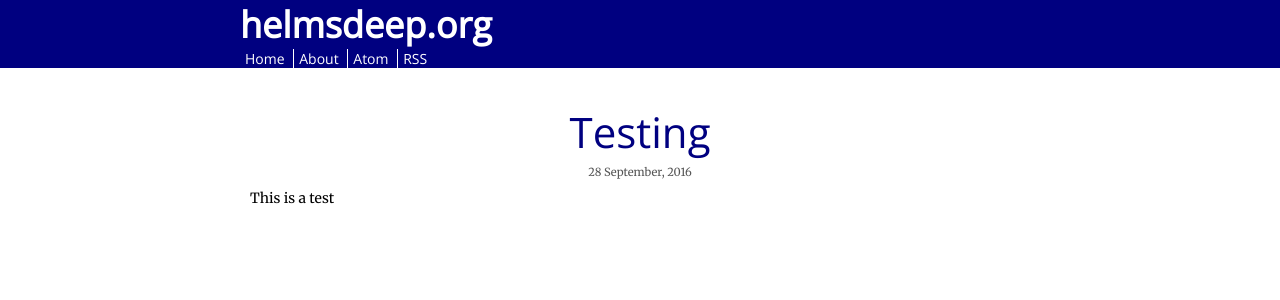
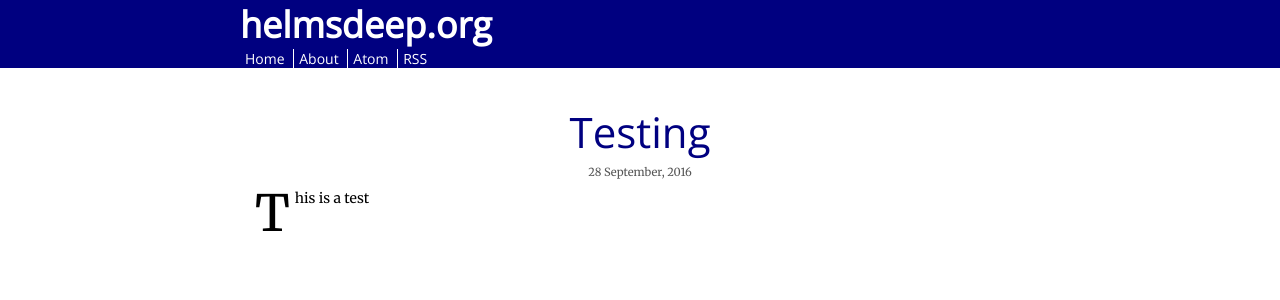
Before and after one commit to nathanholyoak/helmsdeep.github.io, a Jekyll site: the page built from _posts/2016-09-28-testing.md, in a window 1280 px wide. Shown: the top 300 px of the page. Built offline with Jekyll 4.4.1, drawn with Linux system fonts in a browser that asks for light colours; some web fonts are replaced.

Commit message:
Added drop-cap

```diff
--- a/css/default.scss
+++ b/css/default.scss
@@ -319,6 +319,13 @@ article > p:first-child {
     background: yellow;
 }
 
+.article-body > p:first-child:first-letter {
+    float: left;
+    padding: 0 5px;
+    font-size: 50px;
+    line-height: 50px;
+}
+
 body > footer {
     background: cyan;
 }
```
